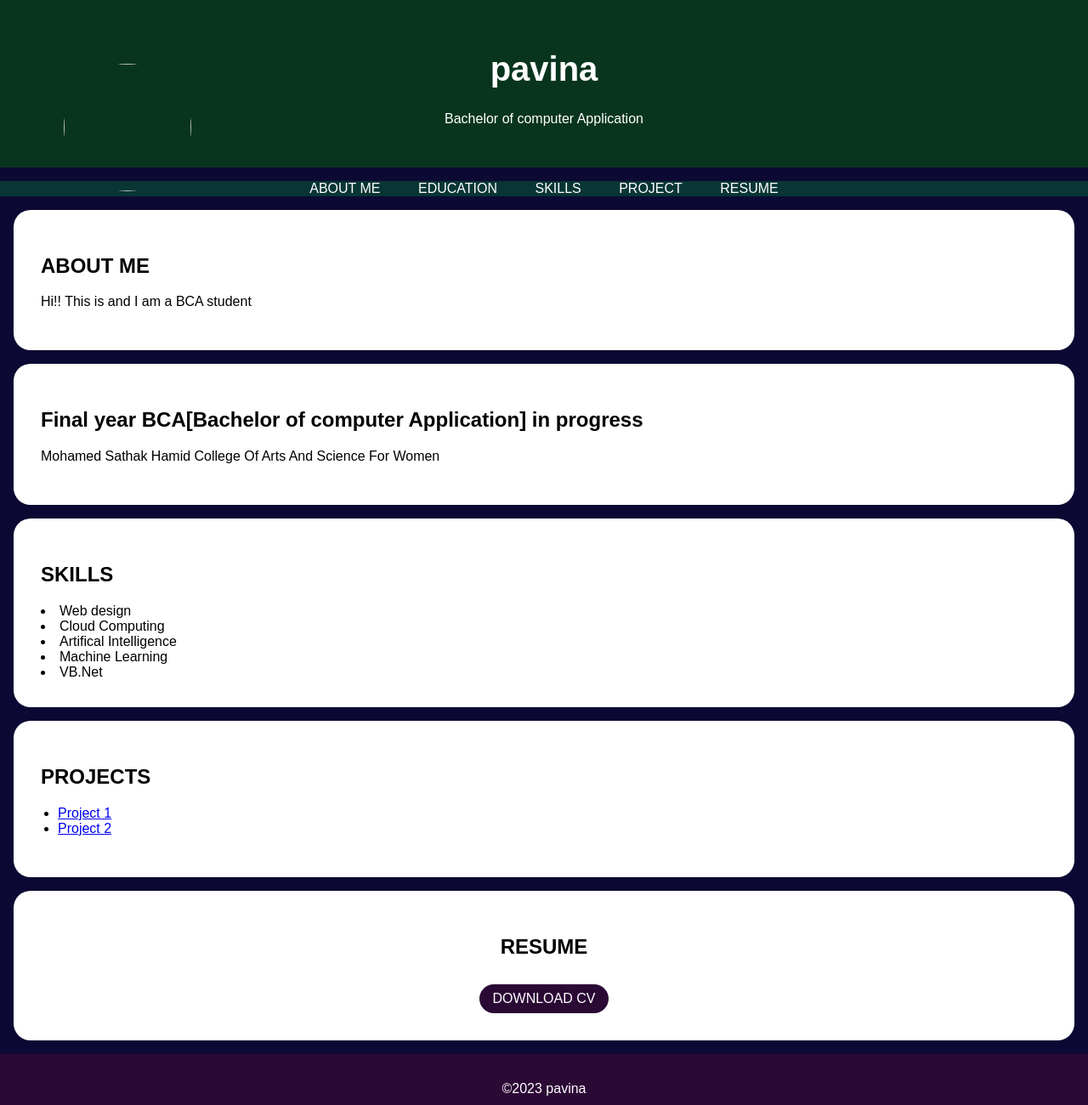
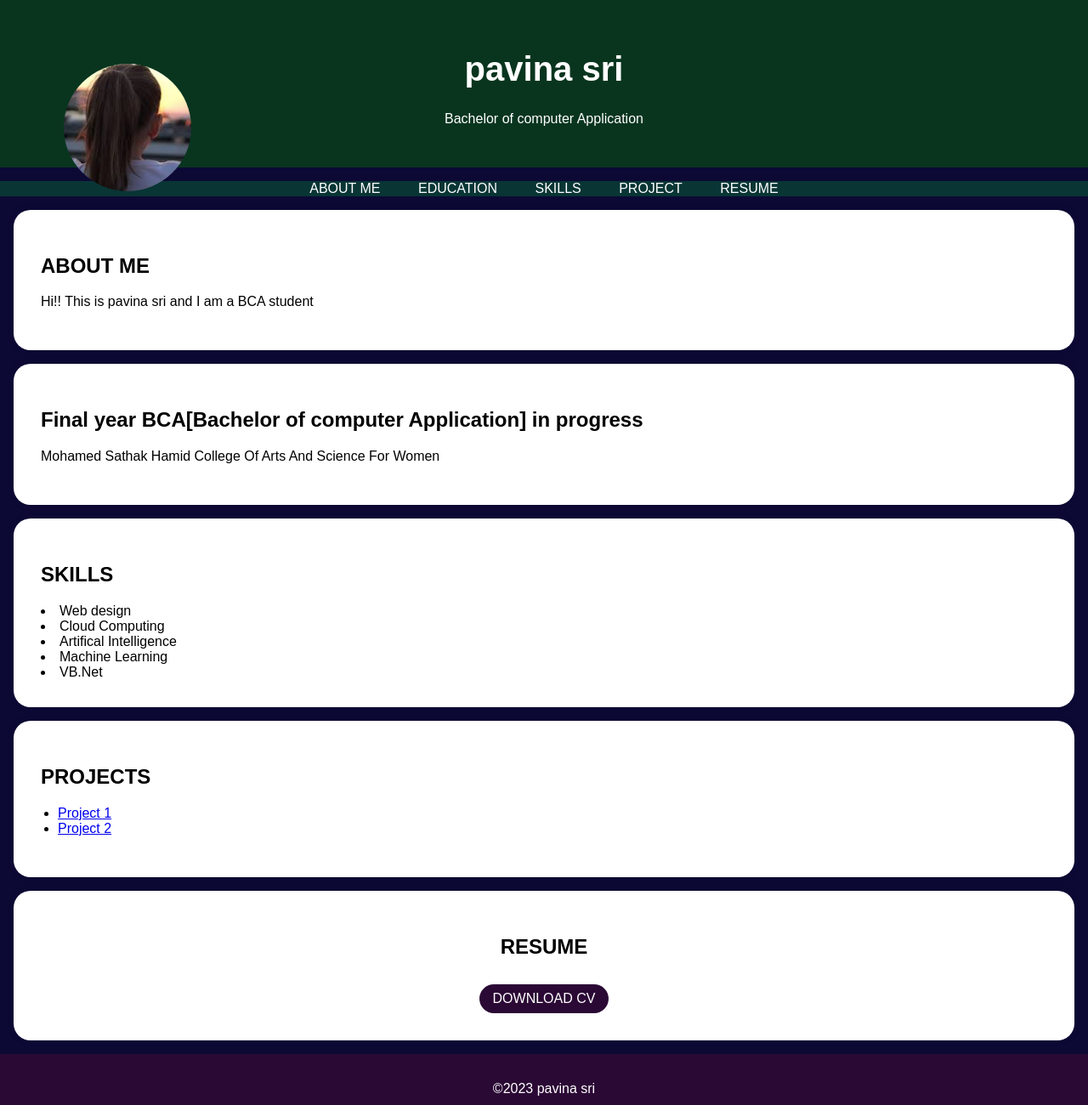
Before and after one commit to pavinasri/digital-portfolio, a plain HTML site: page index.html in a window 1280 px wide. Shown: the whole page at 85% size. Drawn offline with Linux system fonts and the light colour scheme.

Commit message:
Update index.html

```diff
--- a/index.html
+++ b/index.html
@@ -1,7 +1,7 @@
 <!DOCTYPE html>
 <html>
 <head>
-<title>pavina-PORTFOLIO</title>
+<title>pavina sri-PORTFOLIO</title>
 <style>
 body {font-family: Arial, sans-serif;
 margin: 0;
@@ -77,8 +77,8 @@ padding-left: 20px;
 </head>
 <header>
 <div class="header-content">
-<img src="vani.jpg" class="profile-picture">
-<h1>pavina</h1>
+<img src="pavi.jpg" class="profile-picture">
+<h1>pavina sri </h1>
 <p>Bachelor of computer Application</p>
 </div>
 </header>
@@ -95,7 +95,7 @@ padding-left: 20px;
 <section id="ABOUT ME">
 <div class="section-content">
 <h2>ABOUT ME</h2>
-<P>Hi!! This is <k class="pavina"></k>and I am a BCA student </P>
+<P>Hi!! This is pavina sri and I am a BCA student </P>
 </div>
 </section>
 <section id="EDUCATION">
@@ -132,7 +132,7 @@ padding-left: 20px;
 </center>
 </section>
 <footer>
-<P>&COPY;2023 pavina</P>
+<P>&COPY;2023 pavina sri</P>
 </footer>
 <script>
 document.querySelectorAll('a[href^="#"]').forEach(anchor=>
```
